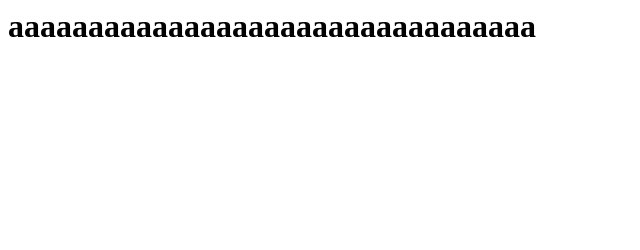
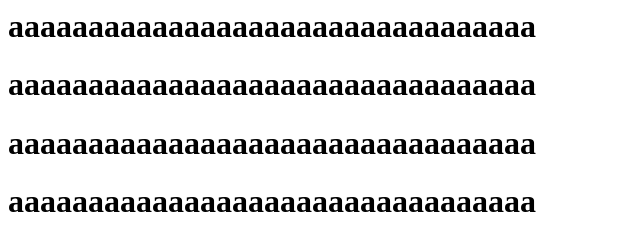
Before and after one commit to kj2037/git_tutorial, a plain HTML site: page index.html in a window 1280 px wide. Shown: the whole page, without its empty margins (0-640 px from the left). Drawn offline with Linux system fonts and the light colour scheme.

Commit message:
second commit

```diff
--- a/index.html
+++ b/index.html
@@ -1 +1,4 @@
 <h1>aaaaaaaaaaaaaaaaaaaaaaaaaaaaaaaaa</h1>
+<h1>aaaaaaaaaaaaaaaaaaaaaaaaaaaaaaaaa</h1>
+<h1>aaaaaaaaaaaaaaaaaaaaaaaaaaaaaaaaa</h1>
+<h1>aaaaaaaaaaaaaaaaaaaaaaaaaaaaaaaaa</h1>
```
